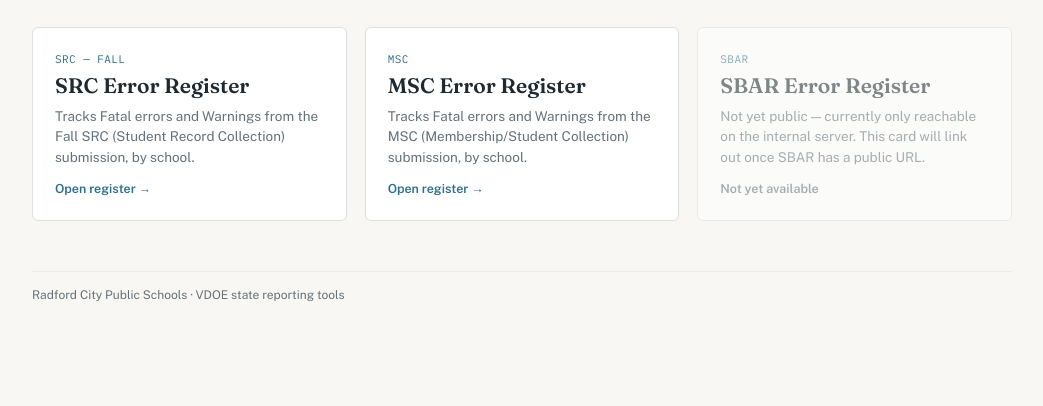
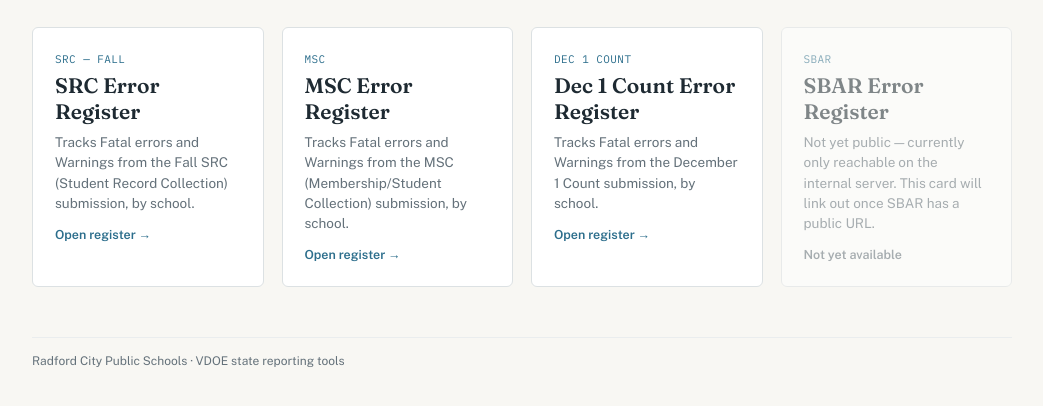
Before and after one commit to bdyeAI/State-Report-Error-Registers, a plain HTML site: page index.html in a window 1280 px wide. Shown: the part 292-698 px from the top of the page, without its empty margins (118-1161 px from the left). Drawn offline with nearby package versions, Linux system fonts and the light colour scheme.

Commit message:
Add Dec 1 Count Error Register card to landing page
Adds a fourth card linking to the new Dec 1 Count register, adjusts the
grid so all four cards fit on one row, and adds the missing favicon.

Co-Authored-By: Claude Opus 5.5 <noreply@anthropic.com>
Claude-Session: https://claude.ai/code/session_01NiM3mTp8KKhLYYE2JekfHg

```diff
--- a/index.html
+++ b/index.html
@@ -40,7 +40,7 @@
   .header-logo { display:block; height: clamp(76px, 11vw, 140px); width:auto; max-width: min(90vw, 440px); margin-bottom: 10px; }
   h1 { font-family: 'Fraunces', serif; font-weight: 600; font-size: clamp(24px, 4vw, 32px); margin: 0 0 6px; }
   .sub { color: var(--ink-soft); font-size: 14.5px; max-width: 64ch; }
-  .cards { display: grid; grid-template-columns: repeat(auto-fit, minmax(240px, 1fr)); gap: 18px; margin-top: 30px; }
+  .cards { display: grid; grid-template-columns: repeat(auto-fit, minmax(210px, 1fr)); gap: 18px; margin-top: 30px; }
   a.card {
     display: block;
     border: 1px solid var(--line);
@@ -84,6 +84,13 @@
       <div class="go">Open register →</div>
     </a>
 
+    <a class="card" href="https://bdyeai.github.io/rcps-dec1-error-register/" target="_blank" rel="noopener">
+      <div class="tag">Dec 1 Count</div>
+      <h2>Dec 1 Count Error Register</h2>
+      <p>Tracks Fatal errors and Warnings from the December 1 Count submission, by school.</p>
+      <div class="go">Open register →</div>
+    </a>
+
     <a class="card disabled" href="#" aria-disabled="true">
       <div class="tag">SBAR</div>
       <h2>SBAR Error Register</h2>
```
Also changed, not shown: favicon.png (added).
